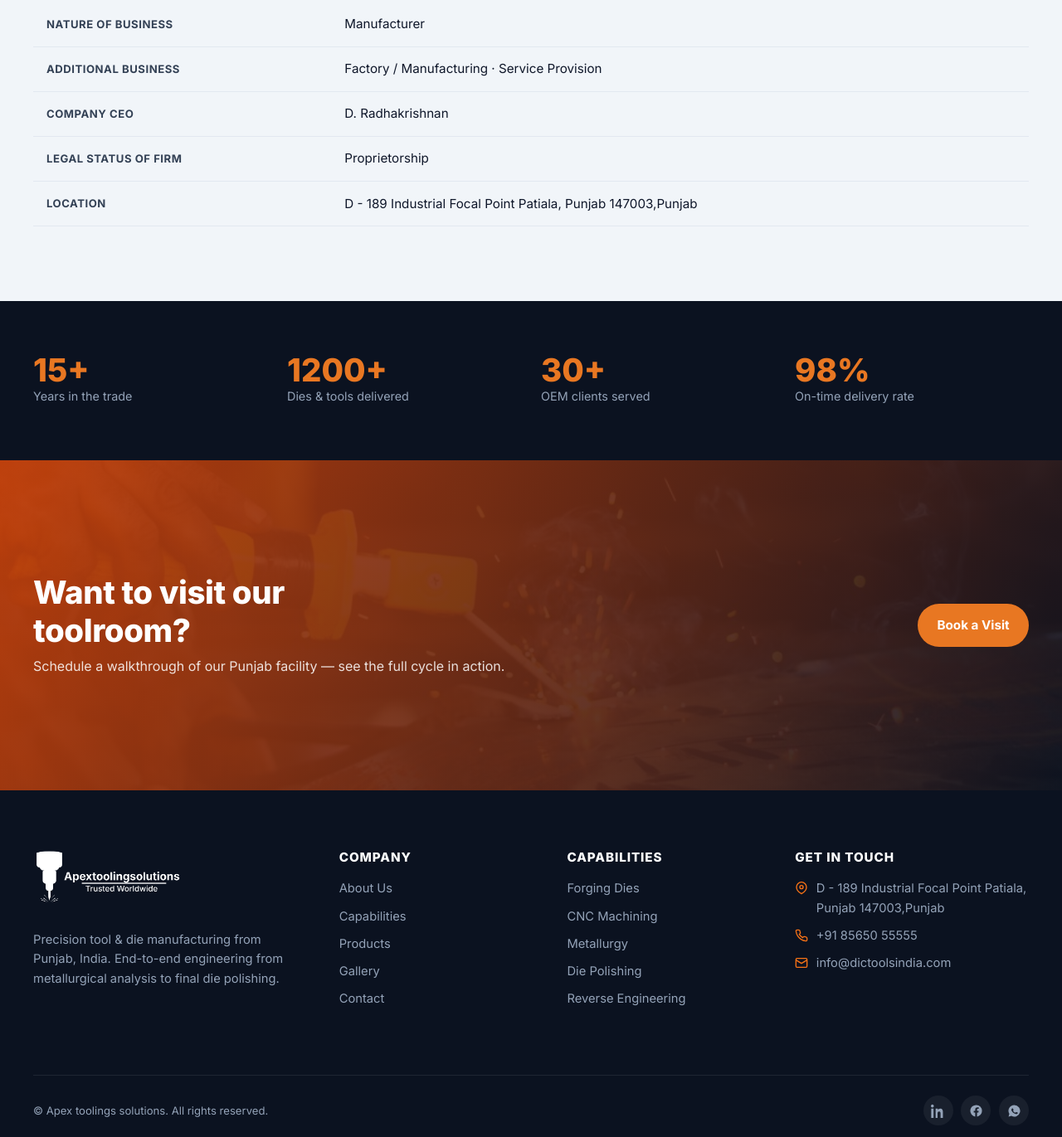
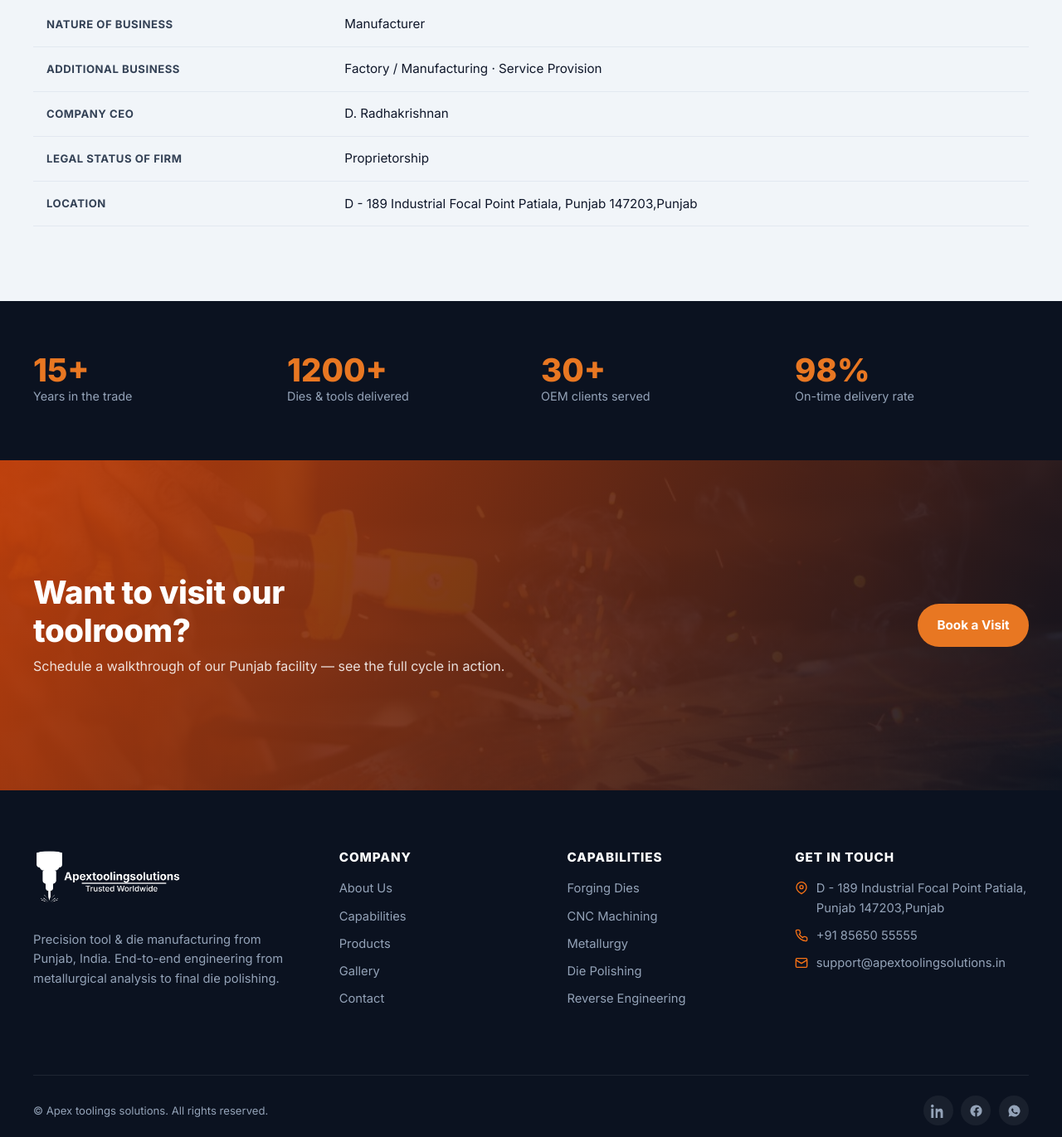
Before and after one commit to tonrax/pro2, a website built with Vite: page about.html in a window 1280 px wide. Shown: the part 2897-4268 px from the top of the page at 83% size. Built offline with nearby package versions, Linux system fonts and the light colour scheme.

Commit message:
Correct location address in about.html
Updated the location address in the company details and contact section.

```diff
--- a/about.html
+++ b/about.html
@@ -117,7 +117,7 @@
             <tr><th>Additional Business</th><td>Factory / Manufacturing · Service Provision</td></tr>
             <tr><th>Company CEO</th><td>D. Radhakrishnan</td></tr>
             <tr><th>Legal Status of Firm</th><td>Proprietorship</td></tr>
-            <tr><th>Location</th><td>D - 189 Industrial Focal Point Patiala, Punjab 147003,Punjab</td></tr>
+            <tr><th>Location</th><td>D - 189 Industrial Focal Point Patiala, Punjab 147203,Punjab</td></tr>
           </tbody>
         </table>
       </div>
@@ -174,9 +174,9 @@
         <div>
           <h4>Get in touch</h4>
           <ul class="footer__contact">
-            <li><svg viewBox="0 0 24 24" fill="none" stroke="currentColor" stroke-width="2"><path d="M21 10c0 7-9 12-9 12s-9-5-9-12a9 9 0 0 1 18 0Z"/><circle cx="12" cy="10" r="3"/></svg> D - 189 Industrial Focal Point Patiala, Punjab 147003,Punjab</li>
+            <li><svg viewBox="0 0 24 24" fill="none" stroke="currentColor" stroke-width="2"><path d="M21 10c0 7-9 12-9 12s-9-5-9-12a9 9 0 0 1 18 0Z"/><circle cx="12" cy="10" r="3"/></svg> D - 189 Industrial Focal Point Patiala, Punjab 147203,Punjab</li>
             <li><svg viewBox="0 0 24 24" fill="none" stroke="currentColor" stroke-width="2"><path d="M22 16.92v3a2 2 0 0 1-2.18 2 19.8 19.8 0 0 1-8.63-3.07 19.5 19.5 0 0 1-6-6A19.8 19.8 0 0 1 2.1 4.18 2 2 0 0 1 4.11 2h3a2 2 0 0 1 2 1.72c.13.96.36 1.9.7 2.81a2 2 0 0 1-.45 2.11L8.09 9.91a16 16 0 0 0 6 6l1.27-1.27a2 2 0 0 1 2.11-.45c.9.34 1.85.57 2.81.7A2 2 0 0 1 22 16.92Z"/></svg> <a href="tel:+918565055555">+91 85650 55555</a></li>
-            <li><svg viewBox="0 0 24 24" fill="none" stroke="currentColor" stroke-width="2"><rect x="2" y="4" width="20" height="16" rx="2"/><path d="m22 7-10 6L2 7"/></svg> <a href="mailto:info@everesttooling.com">info@dictoolsindia.com</a></li>
+            <li><svg viewBox="0 0 24 24" fill="none" stroke="currentColor" stroke-width="2"><rect x="2" y="4" width="20" height="16" rx="2"/><path d="m22 7-10 6L2 7"/></svg> <a href="mailto:info@everesttooling.com">support@apextoolingsolutions.in</a></li>
           </ul>
         </div>
       </div>
```
